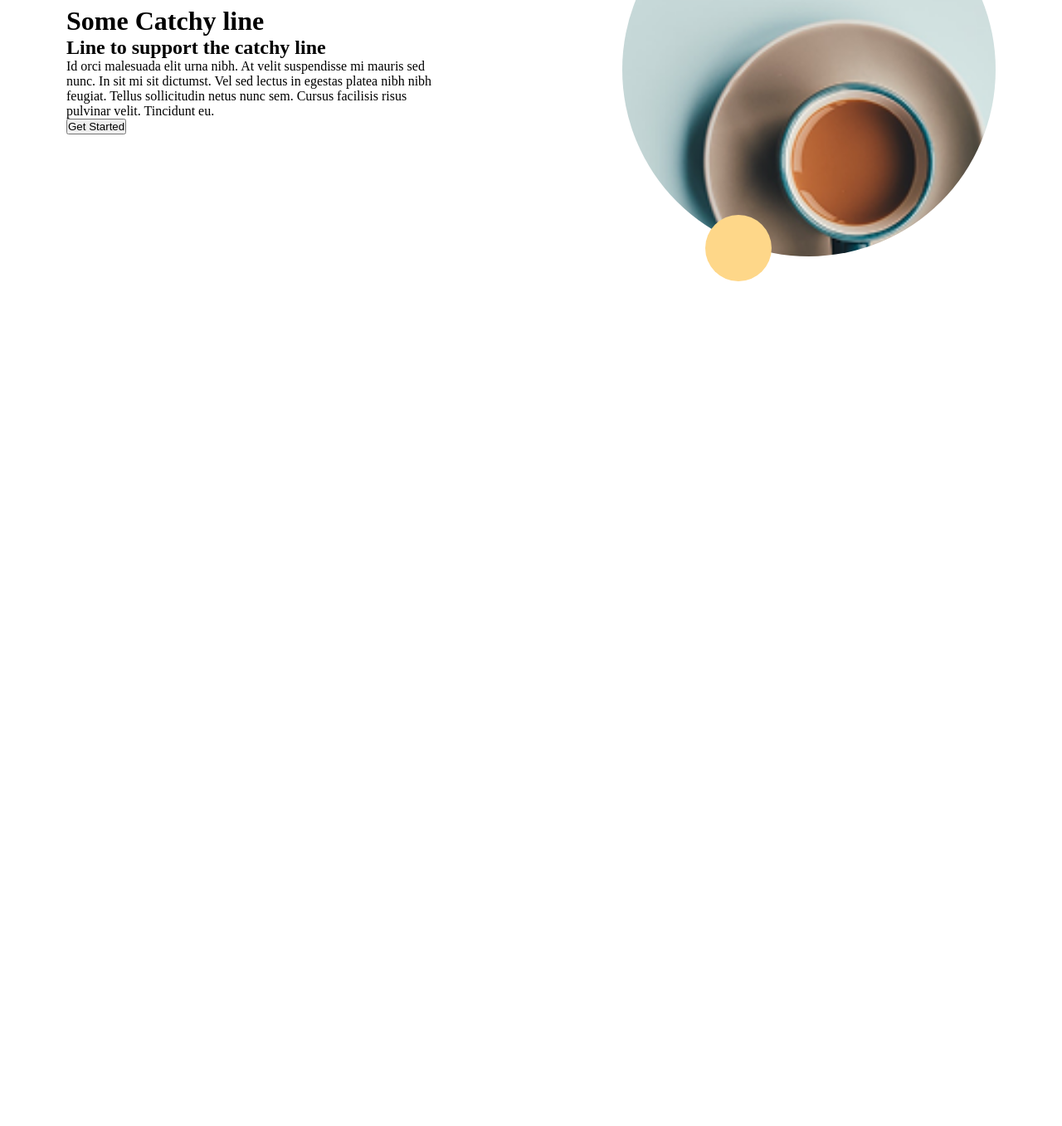
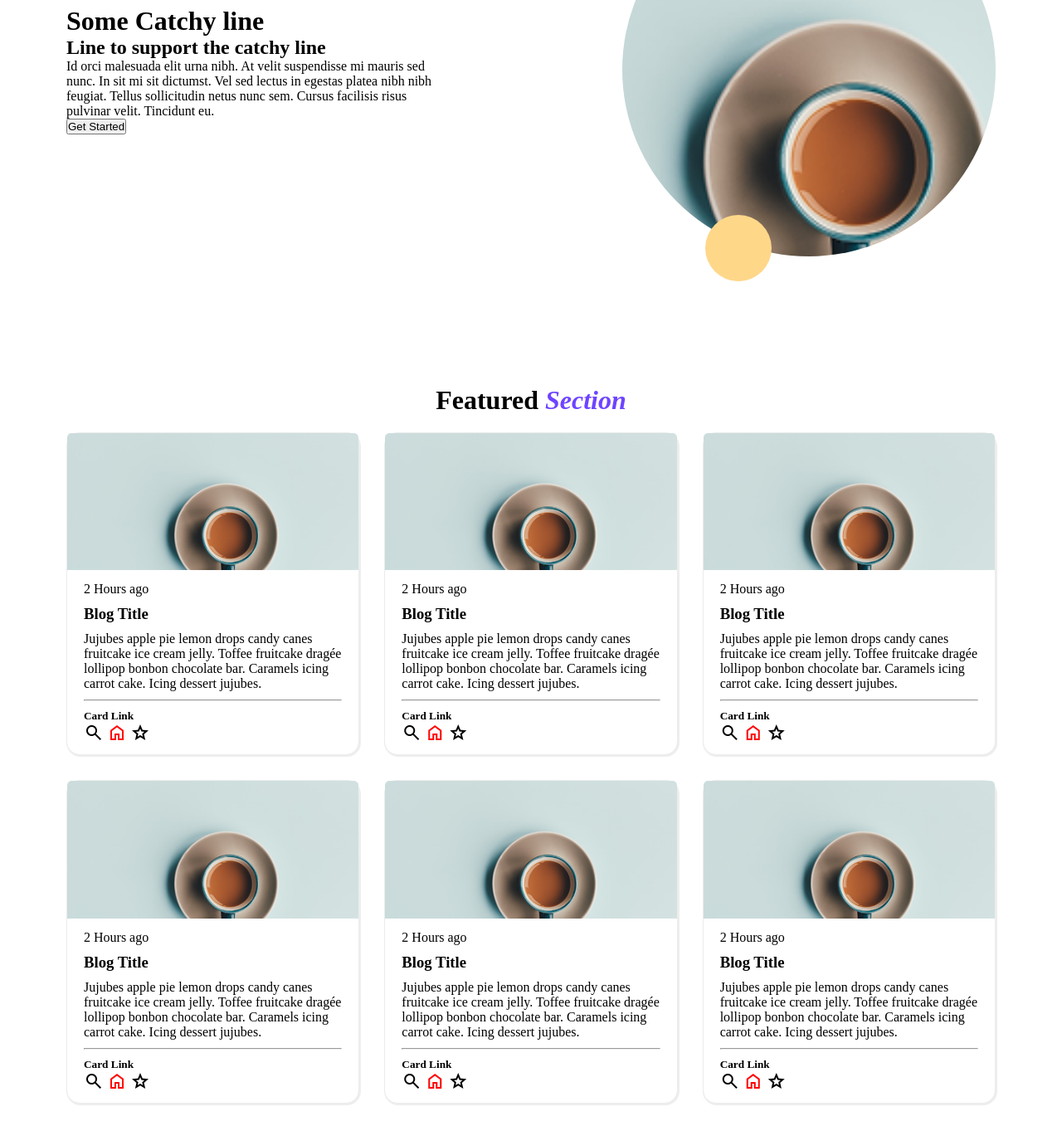
Before and after one commit to reewazz/11-12PM-Html-CSS-and-JS, a plain HTML site: page athena.html in a window 1280 px wide. Shown: the part 356-1713 px from the top of the page at 83% size. Before the commit the page ends 800 px from the top, so only its background shows below. Drawn offline with nearby package versions, Linux system fonts and the light colour scheme.

Commit message:
grid basics

```diff
--- a/athena.css
+++ b/athena.css
@@ -46,3 +46,50 @@ nav{
     left: 100px;
   bottom: -30px;
 }
+
+
+
+.card{
+    /* width: 400px; */
+    background-color: white;
+    /* color: blue; */
+    border: 1px solid #ECECEC;
+    border-radius: 16px;
+    box-shadow: 1px 1px 1px 1px #EDEDED;
+}
+
+   .card img{
+  width: 100%;
+}
+
+
+ .content{
+    padding: 10px 20px;
+ }
+
+ .card h3{
+    margin: 10px 0;
+ }
+
+
+ hr{
+    margin: 10px 0;
+
+ }
+
+ .icons{
+   color: red;
+   font-size: 2px;
+ }
+
+ .featured{
+    padding: 20px 80px;
+ }
+
+ .cards{
+    display: grid;
+    /* justify-content: space-between; */
+    grid-template-columns: repeat(3,1fr) ;
+    grid-template-rows: 1fr 1fr;
+    gap: 30px;
+ }
--- a/athena.html
+++ b/athena.html
@@ -5,12 +5,13 @@
     <meta name="viewport" content="width=device-width, initial-scale=1.0">
     <title>Athena</title>
     <link rel="stylesheet" href="./athena.css">
+     <link href="https://fonts.googleapis.com/css2?family=Material+Symbols+Outlined" rel="stylesheet" />
 </head>
 <body>
     <nav>
         <h1>Athena</h1>
         <div class="nav-items">
-            <div>Home</div>
+            <a href="flex.html" target="_blank">Home</a>
             <div>About</div>
             <div>Services</div>
             <div>Products</div>
@@ -34,5 +35,152 @@
 
     </div>
 
+    <div class="featured">
+        <h1 style="text-align: center; margin-bottom: 20px;" >Featured <span style="font-style: italic; color: #6E44FF;"> Section </span> </h1>
+
+<div class="cards">
+    <div class="card">
+    <img src="./cuppp.png" alt="">
+   <div class="content">
+     <p>2 Hours ago</p>
+    <h3>Blog Title</h3>
+    <p>Jujubes apple pie lemon drops candy canes fruitcake ice cream jelly. Toffee fruitcake dragée lollipop bonbon chocolate bar. Caramels icing carrot cake. Icing dessert jujubes.</p>
+    <hr>
+    <h5>Card Link</h5>
+    <span class="material-symbols-outlined">
+    search
+</span>
+<span  class="material-symbols-outlined icons">
+home
+</span>
+
+<span class="material-symbols-outlined">
+star
+</span>
+   </div>
+</div>
+<div class="card">
+    <img src="./cuppp.png" alt="">
+   <div class="content">
+     <p>2 Hours ago</p>
+    <h3>Blog Title</h3>
+    <p>Jujubes apple pie lemon drops candy canes fruitcake ice cream jelly. Toffee fruitcake dragée lollipop bonbon chocolate bar. Caramels icing carrot cake. Icing dessert jujubes.</p>
+    <hr>
+    <h5>Card Link</h5>
+    <span class="material-symbols-outlined">
+    search
+</span>
+<span  class="material-symbols-outlined icons">
+home
+</span>
+
+<span class="material-symbols-outlined">
+star
+</span>
+   </div>
+</div>
+<div class="card">
+    <img src="./cuppp.png" alt="">
+   <div class="content">
+     <p>2 Hours ago</p>
+    <h3>Blog Title</h3>
+    <p>Jujubes apple pie lemon drops candy canes fruitcake ice cream jelly. Toffee fruitcake dragée lollipop bonbon chocolate bar. Caramels icing carrot cake. Icing dessert jujubes.</p>
+    <hr>
+    <h5>Card Link</h5>
+    <span class="material-symbols-outlined">
+    search
+</span>
+<span  class="material-symbols-outlined icons">
+home
+</span>
+
+<span class="material-symbols-outlined">
+star
+</span>
+   </div>
+</div>
+<div class="card">
+    <img src="./cuppp.png" alt="">
+   <div class="content">
+     <p>2 Hours ago</p>
+    <h3>Blog Title</h3>
+    <p>Jujubes apple pie lemon drops candy canes fruitcake ice cream jelly. Toffee fruitcake dragée lollipop bonbon chocolate bar. Caramels icing carrot cake. Icing dessert jujubes.</p>
+    <hr>
+    <h5>Card Link</h5>
+    <span class="material-symbols-outlined">
+    search
+</span>
+<span  class="material-symbols-outlined icons">
+home
+</span>
+
+<span class="material-symbols-outlined">
+star
+</span>
+   </div>
+</div>
+<div class="card">
+    <img src="./cuppp.png" alt="">
+   <div class="content">
+     <p>2 Hours ago</p>
+    <h3>Blog Title</h3>
+    <p>Jujubes apple pie lemon drops candy canes fruitcake ice cream jelly. Toffee fruitcake dragée lollipop bonbon chocolate bar. Caramels icing carrot cake. Icing dessert jujubes.</p>
+    <hr>
+    <h5>Card Link</h5>
+    <span class="material-symbols-outlined">
+    search
+</span>
+<span  class="material-symbols-outlined icons">
+home
+</span>
+
+<span class="material-symbols-outlined">
+star
+</span>
+   </div>
+</div>
+<div class="card">
+    <img src="./cuppp.png" alt="">
+   <div class="content">
+     <p>2 Hours ago</p>
+    <h3>Blog Title</h3>
+    <p>Jujubes apple pie lemon drops candy canes fruitcake ice cream jelly. Toffee fruitcake dragée lollipop bonbon chocolate bar. Caramels icing carrot cake. Icing dessert jujubes.</p>
+    <hr>
+    <h5>Card Link</h5>
+    <span class="material-symbols-outlined">
+    search
+</span>
+<span  class="material-symbols-outlined icons">
+home
+</span>
+
+<span class="material-symbols-outlined">
+star
+</span>
+   </div>
+</div>
+<div class="card">
+    <img src="./cuppp.png" alt="">
+   <div class="content">
+     <p>2 Hours ago</p>
+    <h3>Blog Title</h3>
+    <p>Jujubes apple pie lemon drops candy canes fruitcake ice cream jelly. Toffee fruitcake dragée lollipop bonbon chocolate bar. Caramels icing carrot cake. Icing dessert jujubes.</p>
+    <hr>
+    <h5>Card Link</h5>
+    <span class="material-symbols-outlined">
+    search
+</span>
+<span  class="material-symbols-outlined icons">
+home
+</span>
+
+<span class="material-symbols-outlined">
+star
+</span>
+   </div>
+</div>
+</div>
+    </div>
+
 </body>
 </html>
```
Also changed, not shown: grid.html (added, +12 -0 lines).
